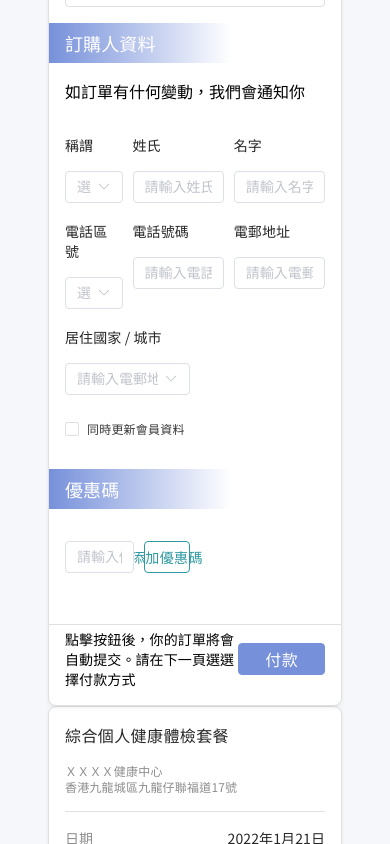
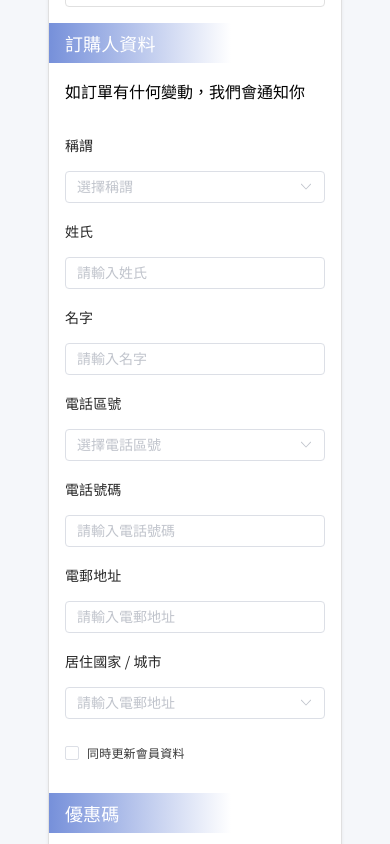
Before and after one commit to knhmb/Shelax-Medical-Service, a Vue app: page /shopping-cart-step-2 in a window 390 px wide. Shown: the part 3200-4044 px from the top of the page. Built offline with nearby package versions, Linux system fonts and the light colour scheme.

Commit message:
Completed the shopping cart page

```diff
--- a/src/components/shopping-cart-2/LeftSection.vue
+++ b/src/components/shopping-cart-2/LeftSection.vue
@@ -90,4 +90,10 @@ export default {
   transform: translateY(-50%);
   width: 70%;
 }
+
+@media screen and (max-width: 991px) {
+  .shopping-cart-step-2 .left-section-cart::after {
+    bottom: 7rem;
+  }
+}
 </style>
--- a/src/components/shopping-cart-2/OrderInformation.vue
+++ b/src/components/shopping-cart-2/OrderInformation.vue
@@ -4,39 +4,39 @@
     <p>如訂單有什何變動，我們會通知你</p>
     <el-form label-position="top">
       <el-row :gutter="10">
-        <el-col :span="6">
+        <el-col :sm="24" :md="6">
           <el-form-item label="稱謂">
             <el-select placeholder="選擇稱謂"></el-select>
           </el-form-item>
         </el-col>
 
-        <el-col :span="9">
+        <el-col :sm="24" :md="9">
           <el-form-item label="姓氏">
             <el-input placeholder="請輸入姓氏"></el-input>
           </el-form-item>
         </el-col>
-        <el-col :span="9">
+        <el-col :sm="24" :md="9">
           <el-form-item label="名字">
             <el-input placeholder="請輸入名字"></el-input>
           </el-form-item>
         </el-col>
 
-        <el-col :span="6">
+        <el-col :sm="24" :md="6">
           <el-form-item label="電話區號">
             <el-select placeholder="選擇電話區號"></el-select>
           </el-form-item>
         </el-col>
-        <el-col :span="9">
+        <el-col :sm="24" :md="9">
           <el-form-item label="電話號碼">
             <el-input placeholder="請輸入電話號碼"></el-input>
           </el-form-item>
         </el-col>
-        <el-col :span="9">
+        <el-col :sm="24" :md="9">
           <el-form-item label="電郵地址">
             <el-input placeholder="請輸入電郵地址"></el-input>
           </el-form-item>
         </el-col>
-        <el-col :span="12">
+        <el-col :sm="24" :md="12">
           <el-form-item label="居住國家 / 城市">
             <el-select
               class="email-input"
@@ -44,7 +44,7 @@
             ></el-select>
           </el-form-item>
         </el-col>
-        <el-col :span="24">
+        <el-col :sm="24" :md="24">
           <el-checkbox label="同時更新會員資料"></el-checkbox>
         </el-col>
       </el-row>
@@ -99,7 +99,7 @@
   .left-section-cart
   .order-information
   .el-form
-  .el-select.email-input {
+  .el-select {
   width: 100%;
 }
 
--- a/src/components/shopping-cart-2/PromoCode.vue
+++ b/src/components/shopping-cart-2/PromoCode.vue
@@ -2,18 +2,18 @@
   <div class="promo-code">
     <h3>優惠碼</h3>
     <el-row :gutter="10">
-      <el-col :span="7">
+      <el-col :sm="24" :md="7">
         <el-input placeholder="請輸入優惠碼"></el-input>
       </el-col>
-      <el-col :span="5">
+      <el-col :sm="24" :md="5">
         <el-button>添加優惠碼</el-button>
       </el-col>
     </el-row>
     <el-row>
-      <el-col :span="16">
+      <el-col :sm="24" :md="16">
         <p>點擊按鈕後，你的訂單將會自動提交。請在下一頁選選擇付款方式</p>
       </el-col>
-      <el-col :span="8">
+      <el-col :sm="24" :md="8">
         <el-button type="primary">付款</el-button>
       </el-col>
     </el-row>
@@ -85,4 +85,10 @@
   letter-spacing: 0.4px;
   color: #fff;
 }
+
+@media screen and (max-width: 991px) {
+  .promo-code .el-button {
+    margin-top: 1rem;
+  }
+}
 </style>
```
